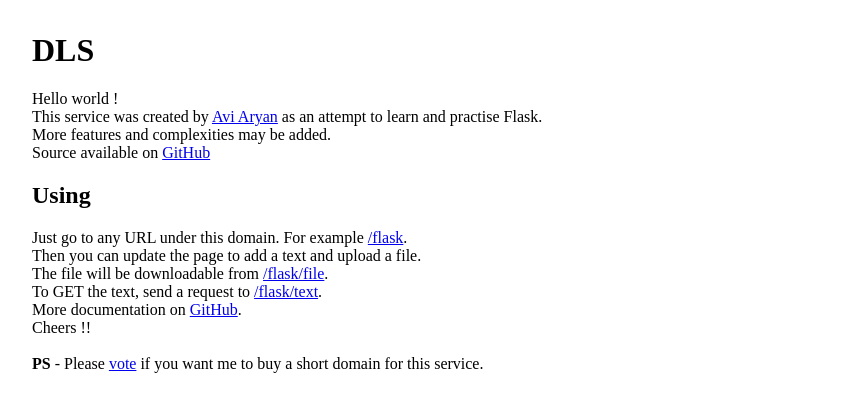
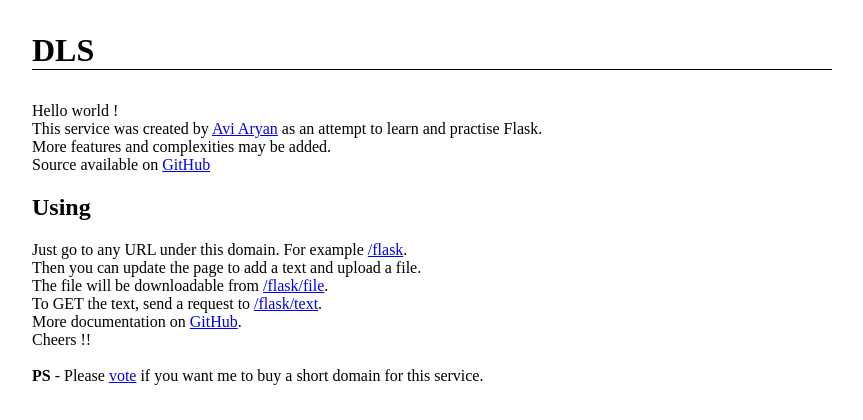
Before and after one commit to aviaryan/dls, a Flask app: page / in a window 1280 px wide. Shown: the top 420 px of the page, without its empty margins (208-1071 px from the left). Run offline with Flask 2, Linux system fonts and the light colour scheme; parts of the project's set-up code (start-up, migrations or seed data) failed here and were passed over.

Commit message:
improved header style

```diff
--- a/dls/static/style.css
+++ b/dls/static/style.css
@@ -5,6 +5,15 @@ body {
 
 button.edit {
 	font-size: 1.1em;
+}
+
+.header {
+	border-bottom: 1px solid;
+	margin-bottom: 2em;
+}
+
+.header h1 {
+	margin-bottom: 0;
 }
 
 h1 a {
--- a/dls/templates/base.html
+++ b/dls/templates/base.html
@@ -5,7 +5,7 @@
   {% block title %}<title>{% block pagetitle %}{% endblock %} - DLS</title>{% endblock %}
 </head>
 <body>
-{% block header %}<h1><a href="/">DLS</a></h1>{% endblock %}
+{% block header %}<div class="header"><h1><a href="/">DLS</a></h1></div>{% endblock %}
 {% block content %}{% endblock %}
 </body>
 </html>
```
